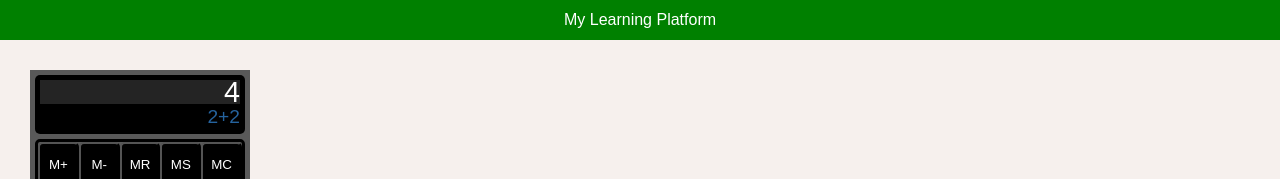
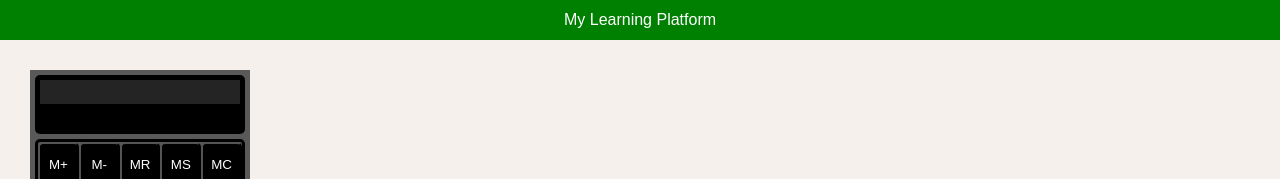
Before and after one commit to vikhulei/learnPlatform, a React (Create React App) app: page / in a window 1280 px wide. Shown: the top 179 px of the page. Built offline with nearby package versions, Linux system fonts and the light colour scheme; the HTML template or start-up script is replaced by a standard one.

Commit message:
claculation started

```diff
--- a/src/apps/calculator/Calculator.js
+++ b/src/apps/calculator/Calculator.js
@@ -1,15 +1,26 @@
+import { useState } from "react"
 import { Frame, Output, Result, Calculation, ButtonsWraper, Button, BlackButton, ButtonEquals } from "./CalculatorStyle"
 
+
+
 const Calculator = () => {
+
+    const [prevInput, setPrevInput] = useState("")
+    const [input, setInput] = useState("")
+
+    const test = (e) => {
+        let numberKey = +e.target.innerHTML
+        if (isNaN(numberKey) === false) {
+            setPrevInput(+prevInput+(+e.target.innerHTML));
+        }
+        setInput(input+(e.target.innerHTML))
+    }
+
     return (
         <Frame>
             <Output>
-                <Result>
-                    <p>4</p>
-                </Result>
-                <Calculation>
-                    <p>2+2</p>
-                </Calculation>
+                <Result>{prevInput}</Result>
+                <Calculation>{input}</Calculation>
             </Output>
             <ButtonsWraper>
                 <BlackButton>M+</BlackButton>
@@ -21,12 +32,12 @@ const Calculator = () => {
                 <Button>&#40;</Button>
                 <Button>&#41;</Button>
                 <Button>%</Button>
-                <Button red>C</Button>
-                <Button>7</Button>
-                <Button>8</Button>
+                <Button red="true" onClick={test}>C</Button>
+                <Button onClick={test}>7</Button>
+                <Button onClick={test}>8</Button>
                 <Button>9</Button>
                 <Button>÷</Button>
-                <Button orange>&lt;=</Button>
+                <Button orange="true">&lt;=</Button>
                 <Button>4</Button>
                 <Button>5</Button>
                 <Button>6</Button>
@@ -39,7 +50,7 @@ const Calculator = () => {
                 <Button>E</Button>
                 <Button>0</Button>
                 <Button>.</Button>
-                <Button>+</Button>
+                <Button onClick={test}>+</Button>
             </ButtonsWraper>
         </Frame>
     )
```
